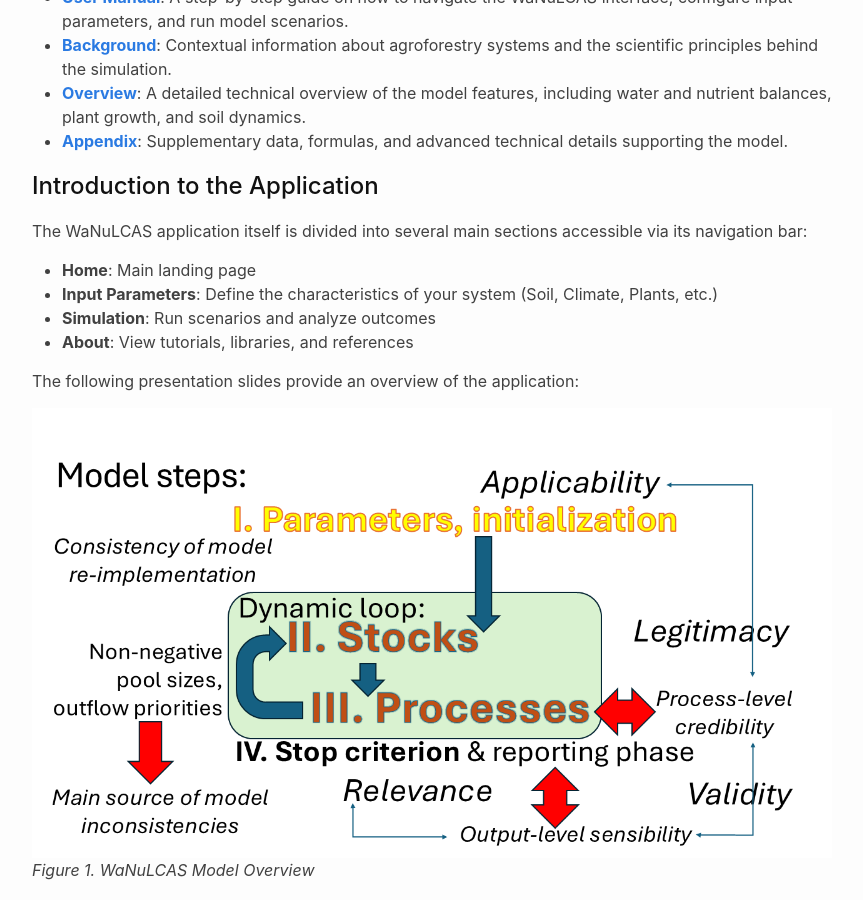
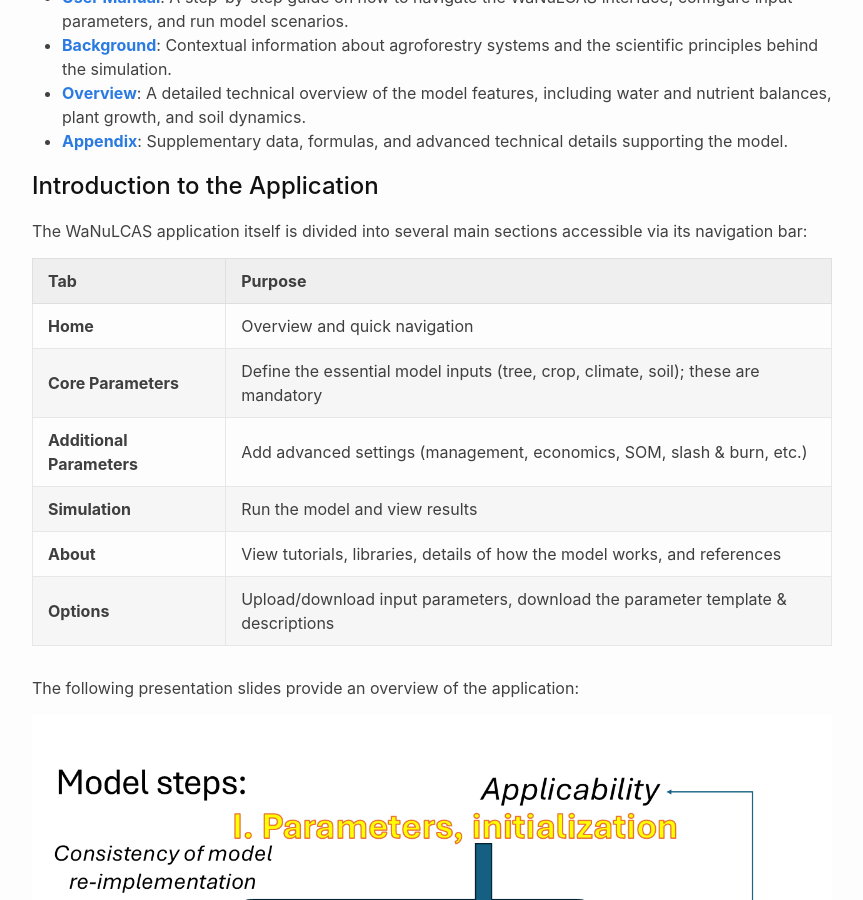
Before and after one commit to icraf-indonesia/wanulcas, a Jekyll site: the page built from docs/index.md, in a window 1280 px wide and 900 px high, scrolled down 371 px. Shown: the whole window, without its empty margins (208-1071 px from the left). Built offline with Jekyll 4.4.1, drawn with Linux system fonts in a browser that asks for light colours.

Commit message:
update the User Manual

```diff
--- a/docs/index.md
+++ b/docs/index.md
@@ -9,20 +9,24 @@ Welcome to the official documentation site for WaNuLCAS 5.0. This site provides
 
 Please explore the following sections to learn more:
 
-* **[About](https://degi.github.io/wanulcas/about/)**: General information regarding the tool authors, methodology, and the software library powering WaNuLCAS.
-* **[User Manual](https://degi.github.io/wanulcas/manual/)**: A step-by-step guide on how to navigate the WaNuLCAS interface, configure input parameters, and run model scenarios.
-* **[Background](https://degi.github.io/wanulcas/background/)**: Contextual information about agroforestry systems and the scientific principles behind the simulation.
-* **[Overview](https://degi.github.io/wanulcas/overview/)**: A detailed technical overview of the model features, including water and nutrient balances, plant growth, and soil dynamics.
-* **[Appendix](https://degi.github.io/wanulcas/appendix/)**: Supplementary data, formulas, and advanced technical details supporting the model.
+* **[About](https://icraf-indonesia.github.io/wanulcas/about/)**: General information regarding the tool authors, methodology, and the software library powering WaNuLCAS.
+* **[User Manual](https://icraf-indonesia.github.io/wanulcas/manual/)**: A step-by-step guide on how to navigate the WaNuLCAS interface, configure input parameters, and run model scenarios.
+* **[Background](https://icraf-indonesia.github.io/wanulcas/background/)**: Contextual information about agroforestry systems and the scientific principles behind the simulation.
+* **[Overview](https://icraf-indonesia.github.io/wanulcas/overview/)**: A detailed technical overview of the model features, including water and nutrient balances, plant growth, and soil dynamics.
+* **[Appendix](https://icraf-indonesia.github.io/wanulcas/appendix/)**: Supplementary data, formulas, and advanced technical details supporting the model.
 
 ## Introduction to the Application
 
 The WaNuLCAS application itself is divided into several main sections accessible via its navigation bar:
 
-- **Home**: Main landing page
-- **Input Parameters**: Define the characteristics of your system (Soil, Climate, Plants, etc.)
-- **Simulation**: Run scenarios and analyze outcomes
-- **About**: View tutorials, libraries, and references
+| Tab | Purpose |
+|-----|---------|
+| **Home** | Overview and quick navigation |
+| **Core Parameters** | Define the essential model inputs (tree, crop, climate, soil); these are mandatory |
+| **Additional Parameters** | Add advanced settings (management, economics, SOM, slash & burn, etc.) |
+| **Simulation** | Run the model and view results |
+| **About** | View tutorials, libraries, details of how the model works, and references |
+| **Options** | Upload/download input parameters, download the parameter template & descriptions |
 
 The following presentation slides provide an overview of the application:
 
```
Also changed, not shown: README.md.
